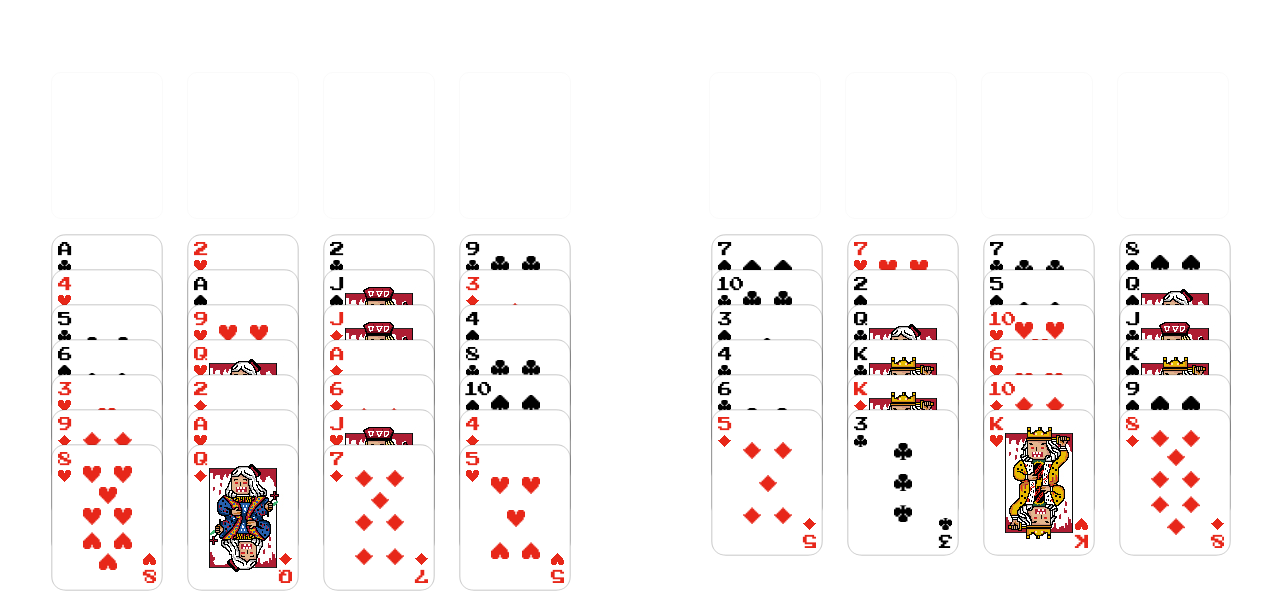
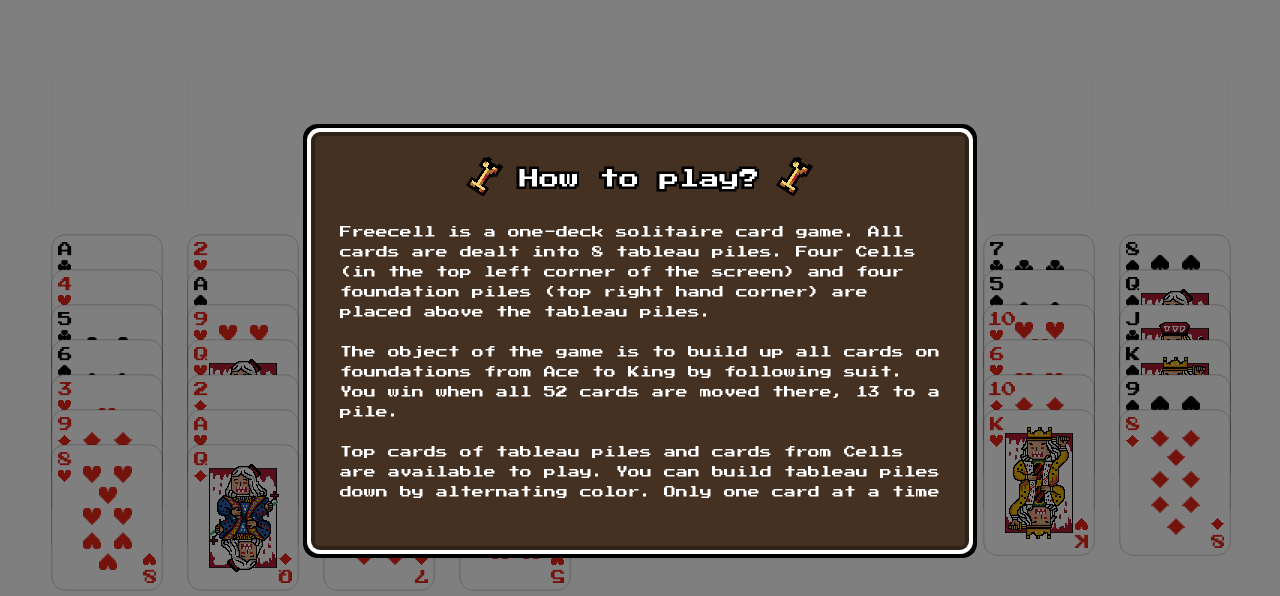
Before and after one commit to hiro05097952/The-F2E_FreeCell, a plain HTML site: page index.html in a window 1280 px wide. Shown: the top 596 px of the page. Drawn offline with Linux system fonts and the light colour scheme.

Commit message:
second commit

```diff
--- a/index.html
+++ b/index.html
@@ -4,7 +4,7 @@
     <meta charset="UTF-8">
     <meta name="viewport" content="width=device-width, initial-scale=1.0">
     <meta http-equiv="X-UA-Compatible" content="ie=edge">
-    <title>Document</title>
+    <title>The F2E - FreeCell</title>
     <script src="js/vue.js"></script>
     <script src="js/Sortable.min.js"></script>
     <script src="js/MultiDrag.js"></script>
@@ -127,7 +127,7 @@
                 intervalID: null,
                 time: 0,
                 option:{
-                    open: false,
+                    open: true,
                     menu: 'rule'
                 },
                 score: 0,
@@ -224,9 +224,6 @@
                         vm.randomColor = JSON.parse(localStorage.getItem(item2));
                     }
                 },
-                // clearCards: function(){
-
-                // }
             },
             computed:{
                 numStyle: function(){
```
